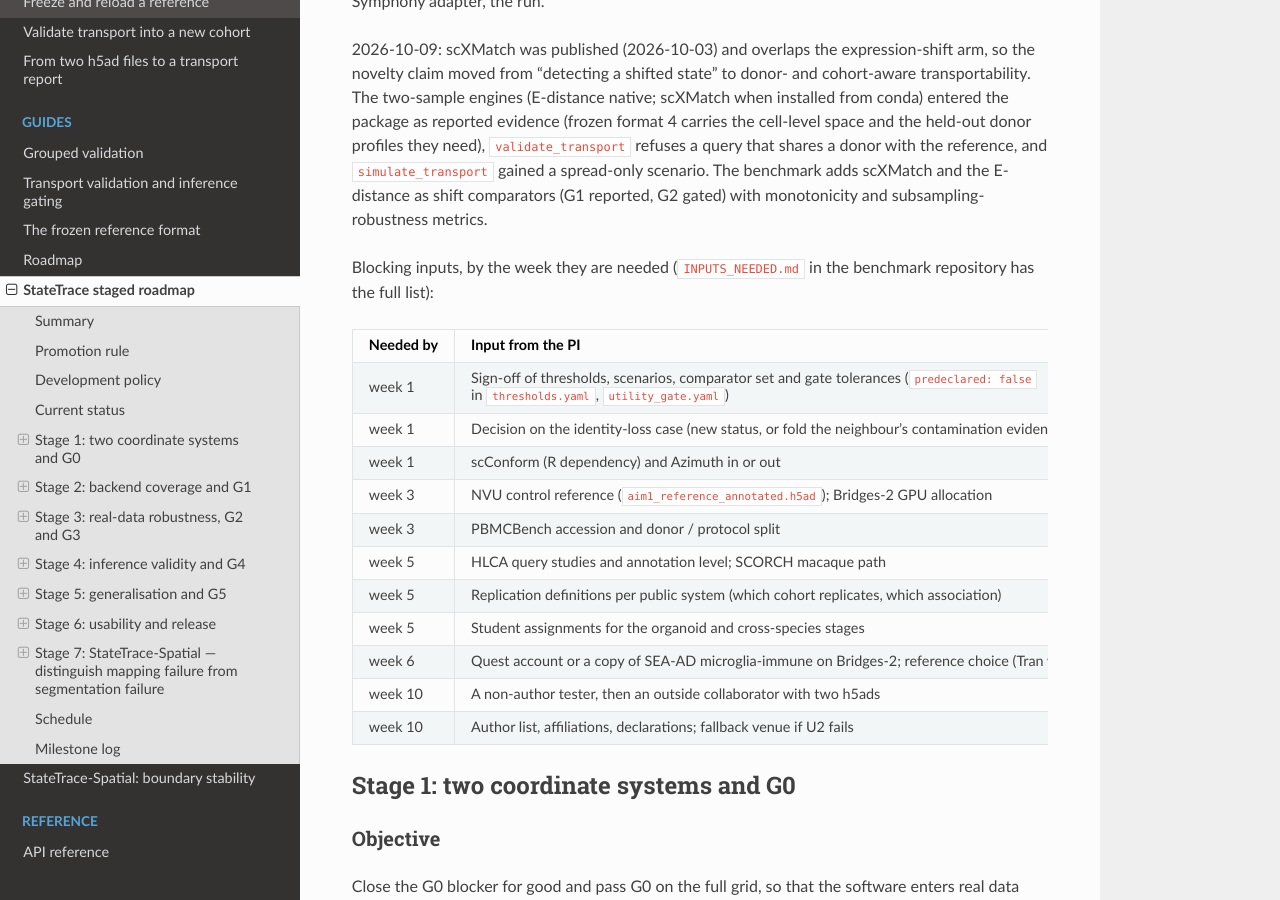
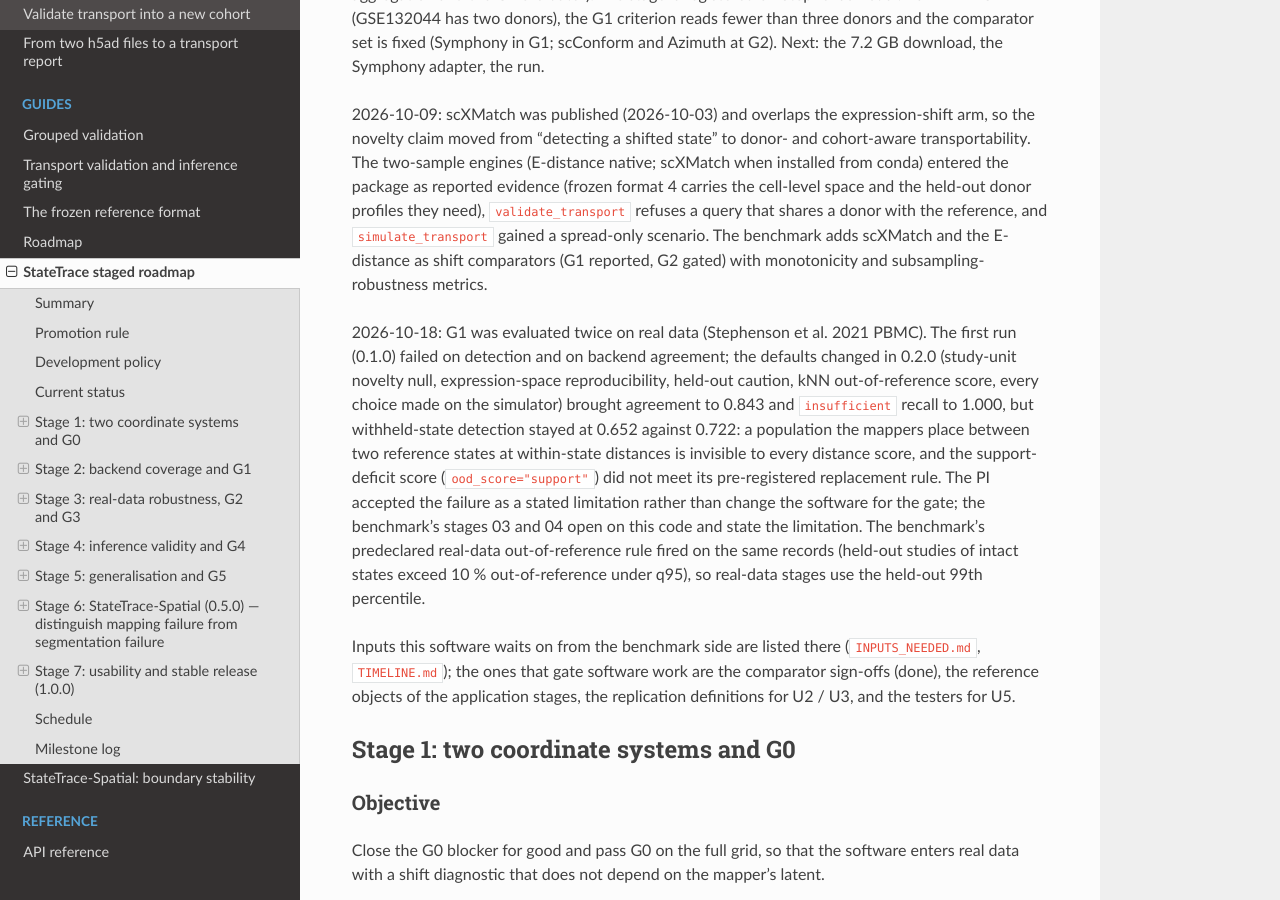
Before and after one commit to heart-gen/StateTrace, a Sphinx documentation site: the page built from docs/staged-roadmap.md, in a window 1280 px wide and 900 px high, scrolled down 2078 px. Built offline with Sphinx 7.4.7 and the Read the Docs theme 3.1.0, drawn with Linux system fonts in a browser that asks for light colours; some of the changed text lies outside the part shown.

Commit message:
docs: swap Stages 6 and 7; StateTrace-Spatial is Stage 6 at 0.5.0
Spatial keeps an unassigned schedule and is not a submission requirement; usability and the
stable 1.0.0 release become Stage 7. The version cited at submission is the Stage 5 manuscript
release tag, not 1.0.0. The staged roadmap also records the G1 outcome (detection failed and
accepted as a stated limitation, 2026-10-18), drops the PI-inputs table and cluster, account and
run-log details that belong in the benchmark repository, and fixes the stage-0 version cell.

```diff
--- a/docs/staged-roadmap.md
+++ b/docs/staged-roadmap.md
@@ -7,21 +7,23 @@
 what evidence closes the stage, and which inputs from the PI it waits on. Update the summary
 table and the milestone log when a stage changes state.
 
-Stage 7 is a planned spatial extension with a separate gate and an unassigned schedule; it is
-not a requirement for the twelve-week core release.
+Stage 6 is the planned spatial extension (StateTrace-Spatial, version 0.5.0) with its own gate and
+an unassigned schedule; it is not required for the manuscript submission. The version cited at
+submission is the Stage 5 manuscript release tag (0.4.x), not the 1.0.0 stable release that closes
+Stage 7, so Stages 6 and 7 can follow the submission without moving it.
 
 ## Summary
 
 | Stage | Status | Weeks | Deliverables | Promotion gate | Required evidence | Version | Last commit |
 |---|---|---|---|---|---|---|---|
-| 0 | complete | before 1 | Package, grouped validation (donor, study), reproducibility categories, `Predictions`, kNN baseline, frozen format, transport route and gating, report, feature harmonisation | Fresh install, silent import with torch and scvi blocked, full test suite, docs build | CI log, `tests/test_imports.py`, docs build | 0.1.0 (untagged) | `8dcf9bb` |
+| 0 | complete | before 1 | Package, grouped validation (donor, study), reproducibility categories, `Predictions`, kNN baseline, frozen format, transport route and gating, report, feature harmonisation | Fresh install, silent import with torch and scvi blocked, full test suite, docs build | CI log, `tests/test_imports.py`, docs build | 0.1.0 (tagged 2026-10-02 with Stage 1) | `8dcf9bb` |
 | 1 | G0 passed 2026-10-02 | 1 - 2 | Two coordinate systems: frozen expression space with per-donor offsets (done); identity-loss status; local support in the tool's latent (done); novelty scores and calibrated thresholds (done); corrected simulator (done); tag v0.1.0 | **G0** on the full simulation grid: (a) cell accuracy within 2 points of scANVI / scPoli, (b) two arms: the predeclared out-of-reference rule beats the mapper's uncertainty at matched donor-calibrated false rate, and the absorbing state shows a high frozen-expression shift, (c) >= 90 % planted statuses correct, shift evidence scored separately | `00_gates/_m/G0.md` with both SHAs; grid summary CSV; smoke and rerun reports | 0.1.0 tag, 0.1.1 fixes | `841f1dc` |
-| 2 | planned | 3 - 4 | Backend coverage: Symphony adapter (R -> CSV -> `from_symphony`), scConform bridge, scANVI `AnnDataBackend` with per-fold latent refit, Azimuth adapter if signed off; donor-support restriction runs | **G1** semi-synthetic perturbations on the NVU reference; **U1** decided (does the problem exist) | `G1.md`, `U1.md`; withheld-state AUROC table; reproducibility vs donor count; backend status agreement >= 0.8 | 0.2.0 | |
+| 2 | G1 (d) FAIL accepted 2026-10-18 | 3 - 4 | Backend coverage: Symphony adapter (R -> CSV -> `from_symphony`, done), study-unit novelty null, expression-space reproducibility, held-out caution calibration, kNN out-of-reference score, support-deficit score (sensitivity only); scANVI `AnnDataBackend` with per-fold refit and the scConform / Azimuth bridges move to Stage 3 | **G1** semi-synthetic perturbations on Stephenson et al. 2021 PBMC; **U1** decided (does the problem exist) | `G1.md` (FAIL on withheld-state detection, 0.652 vs 0.722; `insufficient` and backend agreement pass; the failure accepted as a stated limitation, benchmark `GATES.md` 2026-10-18), `U1.md` pending | 0.2.0 | `9b6e0a7` |
 | 3 | planned | 4 - 6 | Real-data robustness: study-level holdout on real studies; test of the per-donor offset assumption under a real platform effect; group-aware calibration tables; feature-retention reporting | **G2** PBMC and HLCA, **U2** decided (beats simple baselines at predicting replication); **G3** brain | `G2.md`, `U2.md`, `G3.md`; scIB reference table; calibration figure | 0.2.x, 0.3.0 | |
 | 4 | planned | 7 - 8 | Inference validity: downstream-validity helpers (type I error under permuted null, FDR, power, effect-size bias, replication summaries); gated versus ungated pseudobulk and differential-abundance pipeline | **G4** NVU -> SCORCH application and validity layer; **U3** decided (supported states replicate, gating controls type I error) | `G4.md`, `U3.md`; error-rate and replication tables | 0.3.0 | |
-| 5 | planned | 9 | Generalisation: ortholog `FeatureMap` on real BioMart tables; retention in the report; sensitivity analyses (thresholds, reduced features); optional cell-level frozen-expression displacement | **G5** organoid and cross-species student stages; **U4** decided (>= 3 systems, >= 3 backends) | `G5.md`, `U4.md`; frozen result set; manuscript release tag | 0.4.0 | |
-| 6 | planned | 10 - 12 | Usability and release: tutorial (two h5ads to a transport report), docs and API fixes from the usability test, PyPI and conda recipe, Zenodo DOI, clean-environment reproduction, final tag cited in the paper | **U5** a non-author produces and interprets a transport report from the docs; then one outside collaborator | `U5.md`; tutorial runtime; `env/environment.lock.txt`; Zenodo record | 1.0.0 | |
-| 7 | planned | unassigned; after core release by default | StateTrace-Spatial: boundary stability, spatial correspondence, transcript reassignment, donor/state summaries; optional CellART adapter | **G6-Spatial** (proposed): distinguish biological shift from segmentation-induced artificial novelty, with reference sensitivity assessed separately | Corruption benchmark, matched-cell and correspondence-component tables, donor/state effect sizes, independent validation, provenance and gate report | TBD | |
+| 5 | planned | 9 | Generalisation: ortholog `FeatureMap` on real BioMart tables; retention in the report; sensitivity analyses (thresholds, reduced features); optional cell-level frozen-expression displacement; **manuscript release tag, the version cited at submission** | **G5** organoid and cross-species application stages; **U4** decided (>= 3 systems, >= 3 backends) | `G5.md`, `U4.md`; frozen result set; manuscript release tag | 0.4.0 | |
+| 6 | planned | unassigned; not a submission requirement | StateTrace-Spatial: boundary stability, spatial correspondence, transcript reassignment, donor/state summaries; optional CellART adapter | **G6-Spatial** (proposed): distinguish biological shift from segmentation-induced artificial novelty, with reference sensitivity assessed separately | Corruption benchmark, matched-cell and correspondence-component tables, donor/state effect sizes, independent validation, provenance and gate report | 0.5.0 | |
+| 7 | planned | 10 - 12 for U5 and the submission release; 1.0.0 after Stage 6 | Usability and stable release: tutorial (two h5ads to a transport report), docs and API fixes from the usability test, PyPI and conda recipe, Zenodo DOI, clean-environment reproduction of the submission version; the stable tag once Stage 6 has closed | **U5** a non-author produces and interprets a transport report from the docs; then one outside collaborator; v1.0 release criteria ({doc}`roadmap`) | `U5.md`; tutorial runtime; `env/environment.lock.txt`; Zenodo record | 1.0.0 | |
 
 ## Promotion rule
 
@@ -86,22 +88,22 @@
 adds scXMatch and the E-distance as shift comparators (G1 reported, G2 gated) with monotonicity
 and subsampling-robustness metrics.
 
-Blocking inputs, by the week they are needed (`INPUTS_NEEDED.md` in the benchmark repository
-has the full list):
+2026-10-18: G1 was evaluated twice on real data (Stephenson et al. 2021 PBMC). The first run (0.1.0)
+failed on detection and on backend agreement; the defaults changed in 0.2.0 (study-unit novelty
+null, expression-space reproducibility, held-out caution, kNN out-of-reference score, every choice
+made on the simulator) brought agreement to 0.843 and `insufficient` recall to 1.000, but
+withheld-state detection stayed at 0.652 against 0.722: a population the mappers place between two
+reference states at within-state distances is invisible to every distance score, and the
+support-deficit score (`ood_score="support"`) did not meet its pre-registered replacement rule. The
+PI accepted the failure as a stated limitation rather than change the software for the gate; the
+benchmark's stages 03 and 04 open on this code and state the limitation. The benchmark's
+predeclared real-data out-of-reference rule fired on the same records (held-out studies of intact
+states exceed 10 % out-of-reference under q95), so real-data stages use the held-out 99th percentile.
 
-| Needed by | Input from the PI | Blocks |
-|---|---|---|
-| week 1 | Sign-off of thresholds, scenarios, comparator set and gate tolerances (`predeclared: false` in `thresholds.yaml`, `utility_gate.yaml`) | G0 evaluation |
-| week 1 | Decision on the identity-loss case (new status, or fold the neighbour's contamination evidence into the absent state's row) | Stage 1 vocabulary, manuscript table 1 |
-| week 1 | scConform (R dependency) and Azimuth in or out | Stage 2 scope |
-| week 3 | NVU control reference (`aim1_reference_annotated.h5ad`); Bridges-2 GPU allocation | G1, U1, and everything after |
-| week 3 | PBMCBench accession and donor / protocol split | G2 |
-| week 5 | HLCA query studies and annotation level; SCORCH macaque path | G2, G5 |
-| week 5 | Replication definitions per public system (which cohort replicates, which association) | U2, U3 |
-| week 5 | Student assignments for the organoid and cross-species stages | G5 |
-| week 6 | Quest account or a copy of SEA-AD microglia-immune on Bridges-2; reference choice (Tran vs HBCA) and scoring level | G3 |
-| week 10 | A non-author tester, then an outside collaborator with two h5ads | U5 |
-| week 10 | Author list, affiliations, declarations; fallback venue if U2 fails | Submission |
+Inputs this software waits on from the benchmark side are listed there (`INPUTS_NEEDED.md`,
+`TIMELINE.md`); the ones that gate software work are the comparator sign-offs (done), the
+reference objects of the application stages, the replication definitions for U2 / U3, and the
+testers for U5.
 
 ## Stage 1: two coordinate systems and G0
 
@@ -146,9 +148,9 @@
 - [x] Novelty decision rule from the withheld-state curve (`ood_rule`; curve in `simulation.withheld_state`; centroid q95 predeclared 2026-09-30)
 - [x] kNN novelty score, support calibration, joint score, calibrated population call (`ood_score`, `support_calibration`, `population_calibration`)
 - [x] Labels-only predictions path (`confidence_source`)
-- [x] Full grid, first run: 450 comparator cells plus the withheld-state curve with the mappers on the local TITAN RTX (2026-09-30 21:07 to 2026-10-01 07:22, `01_simulation/_h/local_grid.sh`); G0 failed, see the milestone log
+- [x] Full grid, first run: 450 comparator cells plus the withheld-state curve with the mappers on a local GPU (2026-09-30 to 2026-10-01, `01_simulation/_h/local_grid.sh`); G0 failed, see the milestone log
 - [x] Full grid, reruns after the per-donor latent offset fix and the expression-arm amendment (local, same runner): second run 2026-10-01 08:13 to 18:46 (false rate 0.098 from a true-label null), third run 2026-10-01 19:17 to 2026-10-02 05:57 with the assigned-label null and geometric-median offsets
-- [x] `00_gates/_m/G0.md`: **PASS** 2026-10-02 on `ef0560a`, recorded in `configs/gates.yaml` (`def81ff`); tag v0.1.0; wheel built with `uv build` for Bridges-2
+- [x] `00_gates/_m/G0.md`: **PASS** 2026-10-02 on `ef0560a`, recorded in `configs/gates.yaml` (`def81ff`); tag v0.1.0; wheel built with `uv build` for the cluster environment
 
 ### Commands
 
@@ -209,7 +211,8 @@
 
 ### Expected artifacts
 
-`02_perturbation/_m/`, `00_gates/_m/G1.md`, `00_gates/_m/U1.md`, tag v0.2.0.
+`02_perturbation/_m/`, `00_gates/_m/G1.md` (FAIL on detection, accepted 2026-10-18),
+`00_gates/_m/U1.md`, tag v0.2.0.
 
 ## Stage 3: real-data robustness, G2 and G3
 
@@ -258,8 +261,9 @@
   bias for gated versus ungated pseudobulk and differential-abundance analyses; replication
   summaries at the state level.
 - The decision-impact rate and number needed to flag, exported per system for `UTILITY.md`.
-- The NVU -> SCORCH application run through `validate` -> `validate_transport` -> `report`
-  with no project-specific code in the software.
+- The biological application (a frozen brain reference transported into an independent disease
+  cohort) run through `validate` -> `validate_transport` -> `report` with no project-specific code
+  in the software.
 
 ### Promotion gate
 
@@ -293,36 +297,13 @@
 ### Promotion gate
 
 G5 as G2 with feature-retention reporting. U4: advantage in >= 3 systems and >= 3 backends in
->= 75 % of settings.
+>= 75 % of settings. The manuscript release tag (0.4.x) is the version cited at submission.
 
 ### Expected artifacts
 
 `08_organoid_scz/_m/`, `09_cross_species/_m/`, `G5.md`, `U4.md`, the manuscript release tag.
 
-## Stage 6: usability and release
-
-### Objective
-
-A non-author reaches a transport report from two h5ads and the docs, and the paper cites a
-tagged, archived, installable release.
-
-### Deliverables
-
-- Tutorial: two h5ads to a transport report, under 15 public API calls, minutes on a
-  workstation.
-- Docs and API fixes from the usability test; every public function documented.
-- PyPI release and a conda-forge recipe; CI on every supported Python; Read the Docs build.
-- Zenodo DOI; `CITATION.cff` completed; clean-environment reproduction of the frozen result
-  set with `env/environment.lock.txt`.
-- Final tag referenced in the manuscript.
-
-### Promotion gate
-
-U5: a non-author produces and interprets a transport report from the docs alone; then one
-outside collaborator does the same on their own data. Release criteria for v1.0 in
-{doc}`roadmap`.
-
-## Stage 7: StateTrace-Spatial — distinguish mapping failure from segmentation failure
+## Stage 6: StateTrace-Spatial (0.5.0) — distinguish mapping failure from segmentation failure
 
 ### Objective
 
@@ -368,6 +349,31 @@
 benchmark, reconstruction and reference provenance. Register paths and gate configuration in
 the benchmark repository before implementation; these artifacts do not exist yet.
 
+## Stage 7: usability and stable release (1.0.0)
+
+### Objective
+
+A non-author reaches a transport report from two h5ads and the docs, the paper cites a tagged,
+archived, installable release (the Stage 5 manuscript tag), and the stable 1.0.0 closes the core
+roadmap after Stage 6.
+
+### Deliverables
+
+- Tutorial: two h5ads to a transport report, under 15 public API calls, minutes on a
+  workstation.
+- Docs and API fixes from the usability test; every public function documented.
+- PyPI release and a conda-forge recipe; CI on every supported Python; Read the Docs build.
+- Zenodo DOI; `CITATION.cff` completed; clean-environment reproduction of the frozen result
+  set with `env/environment.lock.txt`.
+- Final submission tag referenced in the manuscript (0.4.x; Stage 5), archived on Zenodo.
+- Stable 1.0.0 tag after Stage 6 has closed; not a submission requirement.
+
+### Promotion gate
+
+U5: a non-author produces and interprets a transport report from the docs alone; then one
+outside collaborator does the same on their own data. Release criteria for v1.0 in
+{doc}`roadmap`.
+
 ## Schedule
 
 Week 1 is 2026-09-29 to 2026-10-05; week 12 ends 2026-12-21. The benchmark repository's
@@ -378,19 +384,19 @@
 |---|---|---|---|---|
 | 1 | Sep 29 - Oct 5 | Expression space (done); identity-loss status; local support; tag v0.1.0 | PI signs thresholds, comparator set, identity-loss design | 1 |
 | 2 | Oct 6 - 12 | Novelty decision rule; labels-only path; fixes from the grid; scConform bridge | **G0** on the full grid | 1 |
-| 3 | Oct 13 - 19 | v0.1.1; Symphony adapter | PBMCBench fetched; **G1** starts when the NVU reference exists; **U1** | 2 |
-| 4 | Oct 20 - 26 | v0.2.0: scANVI per-fold backend; group-aware calibration | G1 closes | 2 |
-| 5 | Oct 27 - Nov 2 | Offset-assumption test on PBMCBench; study-level holdout on real studies | **G2**, **U2**; students start | 3 |
+| 3 | Oct 13 - 19 | Symphony adapter; G1 fixes chosen on the simulator (study-unit null, expression-space reproducibility, kNN score) | Stephenson 2021 PBMC fetched; **G1** evaluated twice, FAIL on detection accepted 2026-10-18; **U1** | 2 |
+| 4 | Oct 20 - 26 | v0.2.0 tagged; group-aware calibration | G1 closed as accepted; stages 03/04 open | 2 |
+| 5 | Oct 27 - Nov 2 | Offset-assumption test on PBMCBench; study-level holdout on real studies; scANVI per-fold backend; scConform and Azimuth bridges | **G2**, **U2** | 3 |
 | 6 | Nov 3 - 9 | Fixes from G2; feature-retention reporting | **G3** | 3 |
-| 7 | Nov 10 - 16 | v0.3.0: downstream-validity helpers | NVU application runs (needs the reference) | 4 |
+| 7 | Nov 10 - 16 | v0.3.0: downstream-validity helpers | Application stage runs (needs its frozen reference) | 4 |
 | 8 | Nov 17 - 23 | Decision-impact export | **G4**, **U3** | 4 |
 | 9 | Nov 24 - 30 | Ortholog maps on real tables; sensitivity hooks; manuscript release tag | **G5**, **U4**; result set frozen | 5 |
-| 10 | Dec 1 - 7 | Tutorial; docs and API fixes from the usability test | **U5** | 6 |
-| 11 | Dec 8 - 14 | PyPI, conda recipe, Zenodo; clean-environment reproduction | | 6 |
-| 12 | Dec 15 - 21 | Final tag cited in the paper | Submission-ready draft | 6 |
+| 10 | Dec 1 - 7 | Tutorial; docs and API fixes from the usability test | **U5** | 7 |
+| 11 | Dec 8 - 14 | PyPI, conda recipe, Zenodo; clean-environment reproduction | | 7 |
+| 12 | Dec 15 - 21 | Submission tag (0.4.x) cited in the paper; 1.0.0 follows Stage 6 | Submission-ready draft | 7 |
 
-Critical path: the NVU reference (week 3) gates G1 and every utility gate after it; if it slips,
-Stage 2 finishes on simulation and the public systems, and Stage 4 slips one-for-one. U1 (week
+Critical path: the application stage's frozen reference (week 7) gates G4 and U3; if it slips,
+Stage 4 slips one-for-one while Stages 2 and 3 finish on the public systems. U1 (week
 3) and U2 (week 5) are the real go/no-go points and are decided before the expensive real-data
 stages run.
 
@@ -409,4 +415,6 @@
 | 2026-10-01 | 1 | Per-donor latent offsets for query and null (surgery places each query donor with its own displacement); expression arm amended to a discrimination criterion, recorded in `GATES.md`; rerun launched | `f1b2c65` | `833c470` | `GATES.md` Amendments |
 | 2026-10-01 | 1 | Held-out null built from assigned labels (as the query is); geometric-median latent offsets; raw and residual displacement reported; per-state AUROC made the primary expression-arm form with the within-run stress test secondary; (a) tolerance 0.03 (both in `GATES.md`, Amendments) | `ef0560a` | `15bc438` | `00_gates/_m/G0_2026-10-01_second_run.md` |
 | 2026-10-02 | 1 | Third full stage-01 run (510 cells, 10.7 h local GPU): **G0 PASS**. Pooled false rate 0.062 (scANVI 0.047, scPoli 0.078); latent-arm power margins 0.46 and 0.19; per-state expression AUROC 0.92 and 0.88; truth-category recovery 0.97 and 0.94; accuracy gap 2.3 points. v0.1.0 tagged; stage 02 unlocked | `ef0560a` (tag v0.1.0) | `def81ff` | `00_gates/_m/G0.md`, `configs/gates.yaml` |
-| 2026-10-09 | 7 | Added planned StateTrace-Spatial extension: boundary stability, optional CellART adapter, controlled segmentation-error benchmark and proposed G6-Spatial; schedule/version unassigned, no implementation or benchmark claim | pending | not registered | `docs/spatial-roadmap.md` |
+| 2026-10-09 | 6 | Added planned StateTrace-Spatial extension: boundary stability, optional CellART adapter, controlled segmentation-error benchmark and proposed G6-Spatial; schedule/version unassigned, no implementation or benchmark claim | pending | not registered | `docs/spatial-roadmap.md` |
+| 2026-10-18 | 2 | G1 rerun #2 on `07def17`: detection 0.652 vs 0.722 FAIL, agreement 0.843 and `insufficient` 1.000 pass; support-deficit score added and rejected by its pre-registered rule; failure accepted by the PI as a stated limitation; benchmark stages 03/04 open | `9b6e0a7` | `455959b` | benchmark `00_gates/_m/G1.md`, `reports/2026-10-17_ood_score_rule_support.md` |
+| 2026-10-18 | 6, 7 | Stages 6 and 7 swapped: StateTrace-Spatial is Stage 6 at 0.5.0 (unscheduled, not a submission requirement); usability and the stable 1.0.0 release are Stage 7; the submission cites the Stage 5 manuscript tag | | | this page, `docs/roadmap.md`, `docs/spatial-roadmap.md` |
```
Also changed, not shown: other parts of docs/staged-roadmap.md (+1 -1 lines), docs/roadmap.md (+9 -7 lines), docs/spatial-roadmap.md (+2 -2 lines).
